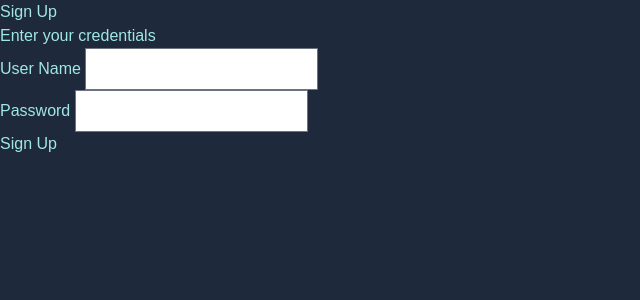
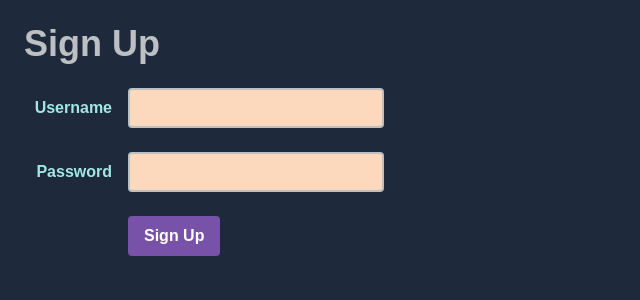
Before and after one commit to kangjoa/sew-serious, a Flask app: page /signup in a window 1280 px wide. Shown: the part 72-372 px from the top of the page, without its empty margins (0-640 px from the left). Run offline with Flask 2, Linux system fonts and the light colour scheme; style sheets or scripts are compiled from the project's sources.

Commit message:
Apply styling to templates

```diff
--- a/sewing_app/templates/signup.html
+++ b/sewing_app/templates/signup.html
@@ -1,31 +1,49 @@
 {% extends 'base.html' %}
 {% block content %}
 
-<h1>Sign Up</h1>
+<h1 class="text-3xl bg-charcoal font-semibold text-gray capitalize lg:text-4xl p-6">Sign Up</h1>
 
-<form action="/signup" method="POST">
+<form action="/signup" method="POST" class="w-full max-w-sm">
   {{ form.csrf_token }}
-  <fieldset>
-    <legend>Enter your credentials</legend>
-
-    {{ form.username.label }}
-    {{ form.username }}
+  <div class="md:flex md:items-center mb-6">
+    <div class="md:w-1/3">
+      <label class="block text-gray-500 font-bold md:text-right mb-1 md:mb-0 pr-4" for="inline-username">
+        Username
+      </label>
+    </div>
+    <div class="md:w-2/3">
+      {{ form.username(class="bg-orange-200 appearance-none border-2 border-gray rounded w-full py-2 px-4 text-charcoal
+      leading-tight focus:outline-none focus:bg-yellow focus:border-purple-500") }}
       <ul>
         {% for error in form.username.errors %}
         <li class="error">{{ error }}</li>
         {% endfor %}
       </ul>
-
-    {{ form.password.label }}
-    {{ form.password }}
+    </div>
+  </div>
+  <div class="md:flex md:items-center mb-6">
+    <div class="md:w-1/3">
+      <label class="block text-gray-500 font-bold md:text-right mb-1 md:mb-0 pr-4" for="inline-password">
+        Password
+      </label>
+    </div>
+    <div class="md:w-2/3">
+      {{ form.password(class="bg-orange-200 appearance-none border-2 border-gray rounded w-full py-2 px-4 text-charcoal
+      leading-tight focus:outline-none focus:bg-yellow focus:border-purple-500") }}
       <ul>
         {% for error in form.password.errors %}
         <li class="error">{{ error }}</li>
         {% endfor %}
       </ul>
+    </div>
+  </div>
+  <div class="md:flex md:items-center">
+    <div class="md:w-1/3"></div>
+    <div class="md:w-2/3">
+      {{ form.submit(class="bg-dark-purple hover:bg-blue text-white font-bold py-2 px-4 rounded cursor-pointer") }}
+    </div>
+  </div>
 
-    {{ form.submit }}
-  </fieldset>
 </form>
 
 {% endblock %}
```
Also changed, not shown: sewing_app/templates/_fabric_detail.html (+4 -4 lines), sewing_app/templates/_pattern_detail.html (+4 -4 lines), sewing_app/templates/login.html (+5 -5 lines). Lines whose indentation alone changed are shown as unchanged.
